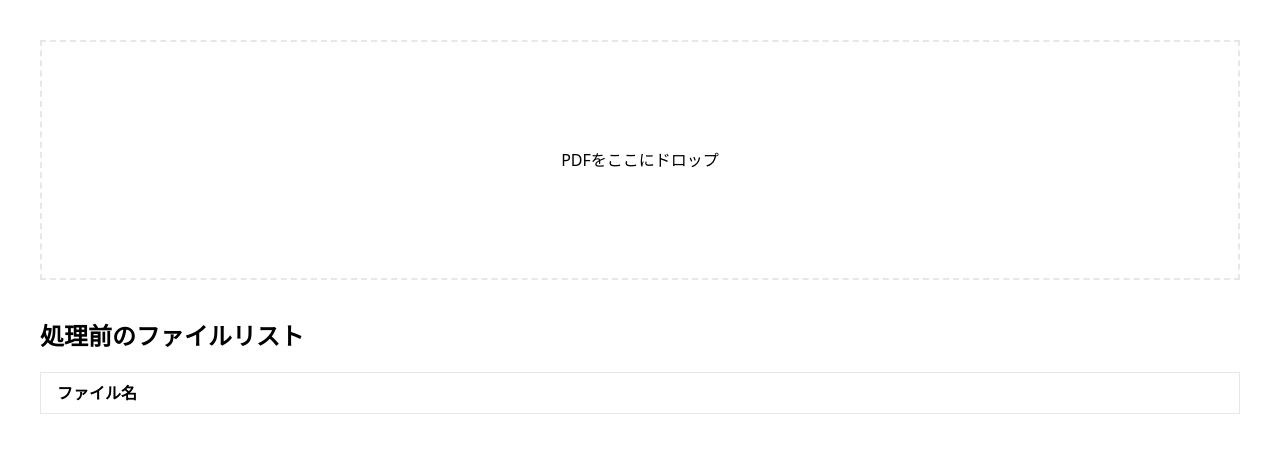
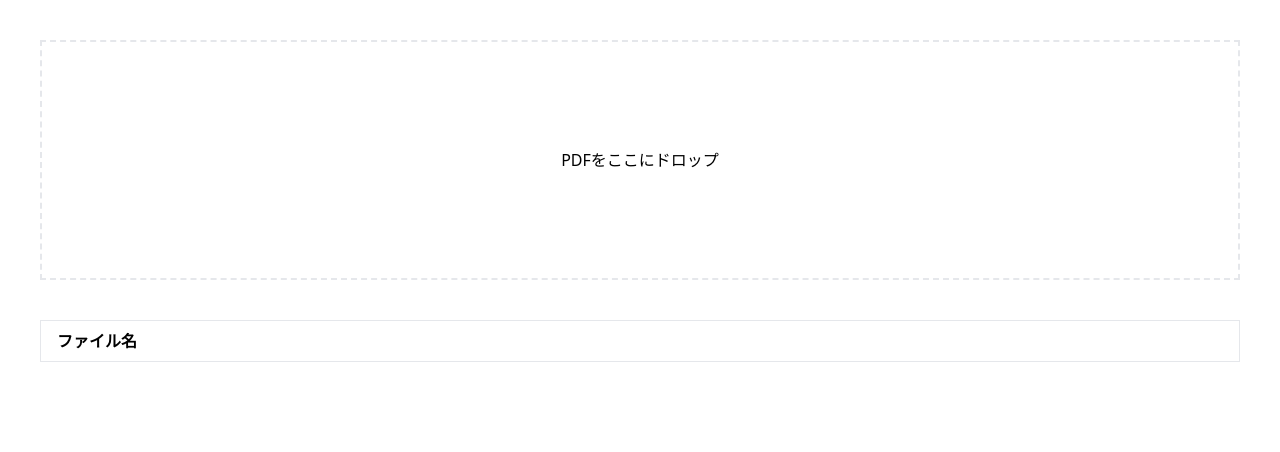
Before and after one commit to SH1R4S4G1/conference-pdf-processor, a Next.js app in the folder frontend/: page / in a window 1280 px wide. Shown: the top 452 px of the page. Built offline with nearby package versions, Linux system fonts and the light colour scheme.

Commit message:
テーブルの改善（横スクロール化、ヒント表示、パターンの削除実装）

```diff
--- a/frontend/src/pages/index.tsx
+++ b/frontend/src/pages/index.tsx
@@ -42,19 +42,25 @@ export default function Home() {
   // アップロードされた一時保存ディレクトリとオリジナルファイルの名前の対応の保持
   const [uploadedFiles, setUploadedFiles] = useState<UploadedFile[]>([]);
 
+  // スクロールヒントの表示
+  const [isScrollable, setIsScrollable] = useState(false);
+  const [scrollIndicatorOpacity, setScrollIndicatorOpacity] = useState(1);
+
+  // DEV:ファイルリストの変更を監視
   useEffect(() => {
     console.log('fileList has changed:', fileList);
   }, [fileList]);
 
+  // DEV:ページ数が奇数のファイルの変更を監視
   useEffect(() => {
     console.log('oddPageFiles has changed:', oddPageFiles);
   }, [oddPageFiles]);
 
-  const fetchFiles = async () => {
-    // 一時保存ディレクトリからファイルの一覧を取得。全てのファイルを取得するので使用機会はない。
-    const files = await window.electron.invoke('get-temp-files');
-    setFileList(files);
-  };
+  // const fetchFiles = async () => {
+  //   // 一時保存ディレクトリからファイルの一覧を取得。全てのファイルを取得するので使用機会はない。
+  //   const files = await window.electron.invoke('get-temp-files');
+  //   setFileList(files);
+  // };
 
   useEffect(() => {
     // fetchFiles();
@@ -66,6 +72,7 @@ export default function Home() {
     }
   }, [fileList]);
 
+  // ユーザーがUI上で行ったファイルリスト(uploadedFiles)の更新を、各種ステートに反映する
   useEffect(() => {
     const newFileList = uploadedFiles.map(f => f.tempPath);
     setFileList(newFileList);
@@ -85,6 +92,27 @@ export default function Home() {
 
   }, [uploadedFiles]);
 
+  // テーブルの横幅に応じて、スクロールヒントを表示するかどうかを判定
+  useEffect(() => {
+    const tableWrapper = document.getElementById('tableWrapper');
+    if (tableWrapper) {
+      const scrollable = tableWrapper.scrollWidth > tableWrapper.clientWidth;
+      setIsScrollable(scrollable);
+      console.log("Is the table scrollable?", scrollable);
+    }
+  }, [uploadedFiles, patterns]);
+
+  // スクロールヒントを表示するかどうかの判定に応じて、ヒントを表示する
+  useEffect(() => {
+    if (isScrollable) {
+      setScrollIndicatorOpacity(1); // ヒントを表示
+      setTimeout(() => {
+        setScrollIndicatorOpacity(0); // 0.5秒後にヒントを非表示
+      }, 500);
+    }
+  }, [isScrollable]);
+
+  // ドラッグ＆ドロップでファイルを投入したときの処理
   const onDrop = async (event: React.DragEvent<HTMLDivElement>) => {
     event.preventDefault();
 
@@ -135,15 +163,12 @@ export default function Home() {
           setOddPageFiles(prevFiles => [...prevFiles, outputFilePath]);
           console.log("oddPageFiles更新後");
         }
+
       } else {
         alert(`${file.name} is not a supported file type.`);
       }
 
     }
-    // console.log("fetchFiles()前");
-    // // ステートを更新して、フロントエンドにアップロードされたファイルの情報を表示
-    // fetchFiles();
-    // console.log("fetchFiles()後");
   };
 
   // ページ数が奇数のPDFファイルに白紙を差し込む
@@ -157,13 +182,10 @@ export default function Home() {
       }
     }
     console.log('白紙差し込み完了');
-    // ファイルリストを更新
-    // fetchFiles();
   };
 
 
   const handleCombinePDFs = async () => {
-    console.log(fileList);  // ここで fileList の内容を確認
     try {
       const tempFilePath = await window.electron.invoke('combine-pdfs', {
         files: fileList,
@@ -209,7 +231,6 @@ export default function Home() {
     return combinedFiles;
   };
 
-
   const addPattern = () => {
     const newPattern: Pattern = {
       id: Date.now(),
@@ -219,6 +240,12 @@ export default function Home() {
     setPatterns((prevPatterns) => [...prevPatterns, newPattern]);
   };
 
+  const removePattern = (patternId: number) => {
+    setPatterns((prevPatterns) => {
+      return prevPatterns.filter((pattern) => pattern.id !== patternId);
+    });
+  };
+
   const handleRemoveFile = (index: number) => {
     setUploadedFiles(prevFiles => {
         const newFiles = [...prevFiles];
@@ -226,8 +253,7 @@ export default function Home() {
         return newFiles;
     });
     console.log('uploadedFiles has removed:', uploadedFiles);
-};
-
+  };
 
   const handleMoveFileUp = (index: number) => {
     if (index === 0) return;
@@ -247,7 +273,6 @@ export default function Home() {
     setUploadedFiles(newFiles);
   };
 
-
   return (
     <div className="p-10">
       <div
@@ -258,15 +283,17 @@ export default function Home() {
         PDFをここにドロップ
       </div>
 
-      <div className="mt-10">
-        <h2 className="text-2xl font-semibold mb-5">処理前のファイルリスト</h2>
-        <table className="w-full border rounded-lg">
+      <div id="tableWrapper" className="mt-10 relative overflow-x-auto">
+        <table className="w-full border rounded-lg ">
           <thead>
             <tr className="text-left">
               <th className="px-4 py-2 w-1/3 border">ファイル名</th>
               {patterns.map((pattern, index) => (
                 <th key={pattern.id} className={`px-4 py-2 border ${index % 2 === 0 ? 'bg-gray-200' : 'bg-gray-300'}`}>
                   パターン {pattern.id}
+                  {patterns.length > 1 && (
+                    <button onClick={() => removePattern(pattern.id)}>削除</button>
+                  )}
                   <br />
                   <label className="flex items-center space-x-2 cursor-pointer">
                     <input
@@ -332,6 +359,17 @@ export default function Home() {
           </tbody>
         </table>
 
+        {isScrollable && (
+          <div
+          className={`absolute inset-x-0 top-0 h-full bg-white bg-opacity-60 flex justify-center items-center transition-opacity duration-500 ${scrollIndicatorOpacity === 0 ? 'hidden' : 'block'}`}
+          style={{ opacity: scrollIndicatorOpacity }}
+          >
+          <p className="text-lg font-bold">横スクロール可能</p>
+          </div>
+        )}
+
+      </div>
+
         {uploadedFiles.length > 0 && (
           <button className="mt-5 p-2 bg-blue-500 text-white rounded-lg hover:bg-blue-600" onClick={addPattern}>＋</button>
         )}
@@ -339,7 +377,6 @@ export default function Home() {
         {uploadedFiles.length > 0 && patterns.length > 0 && (
           <button className="mt-5 p-2 bg-green-500 text-white rounded-lg hover:bg-green-600 ml-4" onClick={handleCombinePDFsForAllPatterns}>ファイルを統合する</button>
         )}
-      </div>
     </div>
   );
 }
```
